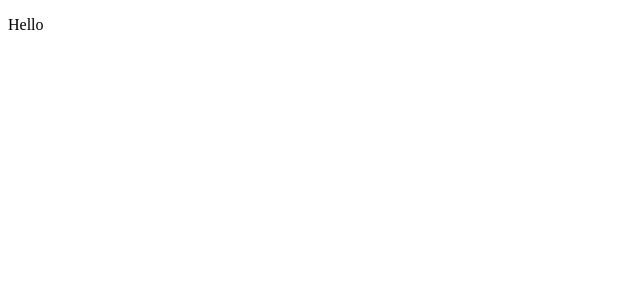
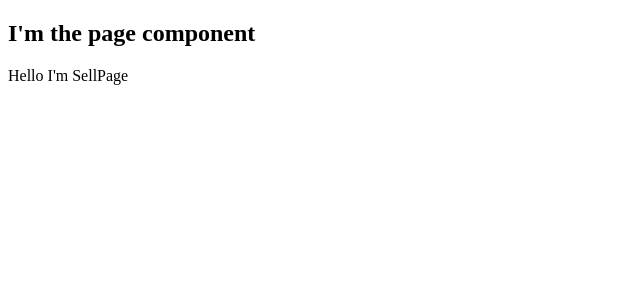
Before and after one commit to Popooov/wesbos-advanced-react, a Next.js app in the folder sick-fits/frontend/: page /sell in a window 1280 px wide. Shown: the top 300 px of the page, without its empty margins (0-640 px from the left). Built offline with nearby package versions, Linux system fonts and the light colour scheme.

Commit message:
refactor: improve code in IndexPage and SellPage

```diff
--- /dev/null
+++ b/sick-fits/frontend/pages/_app.js
@@ -0,0 +1,9 @@
+import Page from "../components/Page";
+
+export default function MyApp({ Component, pagePrors }) {
+  return (
+    <Page>
+      <Component {...pagePrors} />
+    </Page>
+  );
+}
--- /dev/null
+++ b/sick-fits/frontend/pages/_document.js
@@ -0,0 +1,15 @@
+import Document, { Html, Head, Main, NextScript } from "next/document";
+
+export default class MyDocument extends Document {
+  render() {
+    return (
+      <Html lang="en">
+        {/* <Head></Head> */}
+        <body>
+          <Main />
+          <NextScript />
+        </body>
+      </Html>
+    );
+  }
+}
--- a/sick-fits/frontend/pages/sell.js
+++ b/sick-fits/frontend/pages/sell.js
@@ -1,7 +1,3 @@
 export default function SellPage(params) {
-  return (
-    <div>
-      <p>Hello</p>
-    </div>
-  );
+  return <p>Hello I'm SellPage</p>;
 }
```
Also changed, not shown: sick-fits/frontend/pages/index.js (+1 -7 lines).
